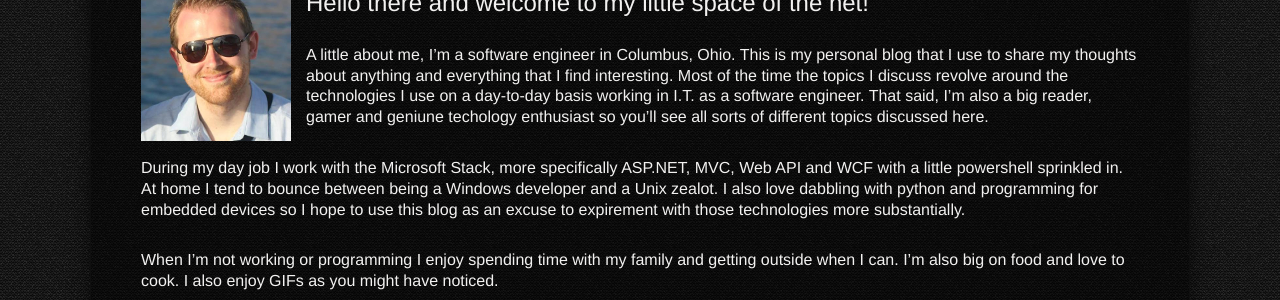
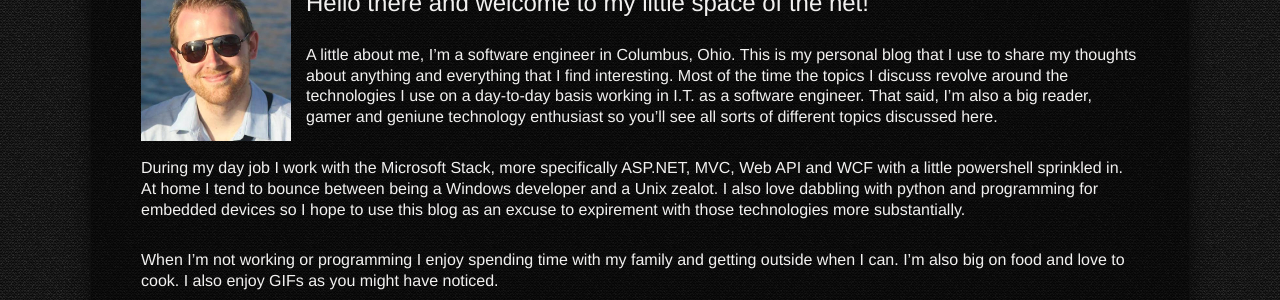
Before and after one commit to ramseytm/ramseydev, a Jekyll site: the page built from about.md, in a window 1280 px wide. Shown: the part 332-632 px from the top of the page. Built offline with Jekyll 4.4.1, drawn with Linux system fonts in a browser that asks for light colours; nearby versions of some CDN libraries.

```diff
--- a/about.md
+++ b/about.md
@@ -11,7 +11,7 @@ permalink: /about/
 
 # Hello there and welcome to my little space of the net!
 
-A little about me, I'm a software engineer in Columbus, Ohio. This is my personal blog that I use to share my thoughts about anything and everything that I find interesting. Most of the time the topics I discuss revolve around the technologies I use on a day-to-day basis working in I.T. as a software engineer. That said, I'm also a big reader, gamer and geniune techology enthusiast so you'll see all sorts of different topics discussed here.
+A little about me, I'm a software engineer in Columbus, Ohio. This is my personal blog that I use to share my thoughts about anything and everything that I find interesting. Most of the time the topics I discuss revolve around the technologies I use on a day-to-day basis working in I.T. as a software engineer. That said, I'm also a big reader, gamer and geniune technology enthusiast so you'll see all sorts of different topics discussed here.
 
 During my day job I work with the Microsoft Stack, more specifically ASP.NET, MVC, Web API and WCF with a little powershell sprinkled in. At home I tend to bounce between being a Windows developer and a Unix zealot. I also love dabbling with python and programming for embedded devices so I hope to use this blog as an excuse to expirement with those technologies more substantially.
 
--- a/sitemap.xml
+++ b/sitemap.xml
@@ -32,6 +32,11 @@
   <changefreq>monthly</changefreq>
 </url>
 <url>
+  <loc>http://tylerramsey.net/2015/03/29/trendy-with-trendlines-part2.html</loc>
+  <lastmod>2015-03-26T16:41:35+00:00</lastmod>
+  <changefreq>monthly</changefreq>
+</url>
+<url>
   <loc>http://tylerramsey.net/2015/03/23/vtx-and-windows-8.html</loc>
   <lastmod>2015-03-26T16:41:35+00:00</lastmod>
   <changefreq>monthly</changefreq>
```
Also changed, not shown: _posts/2015-03-25-trendy-with-trendlines.md (+2 -2 lines), _posts/2015-03-29-trendy-with-trendlines-part2.md (+2 -2 lines).
